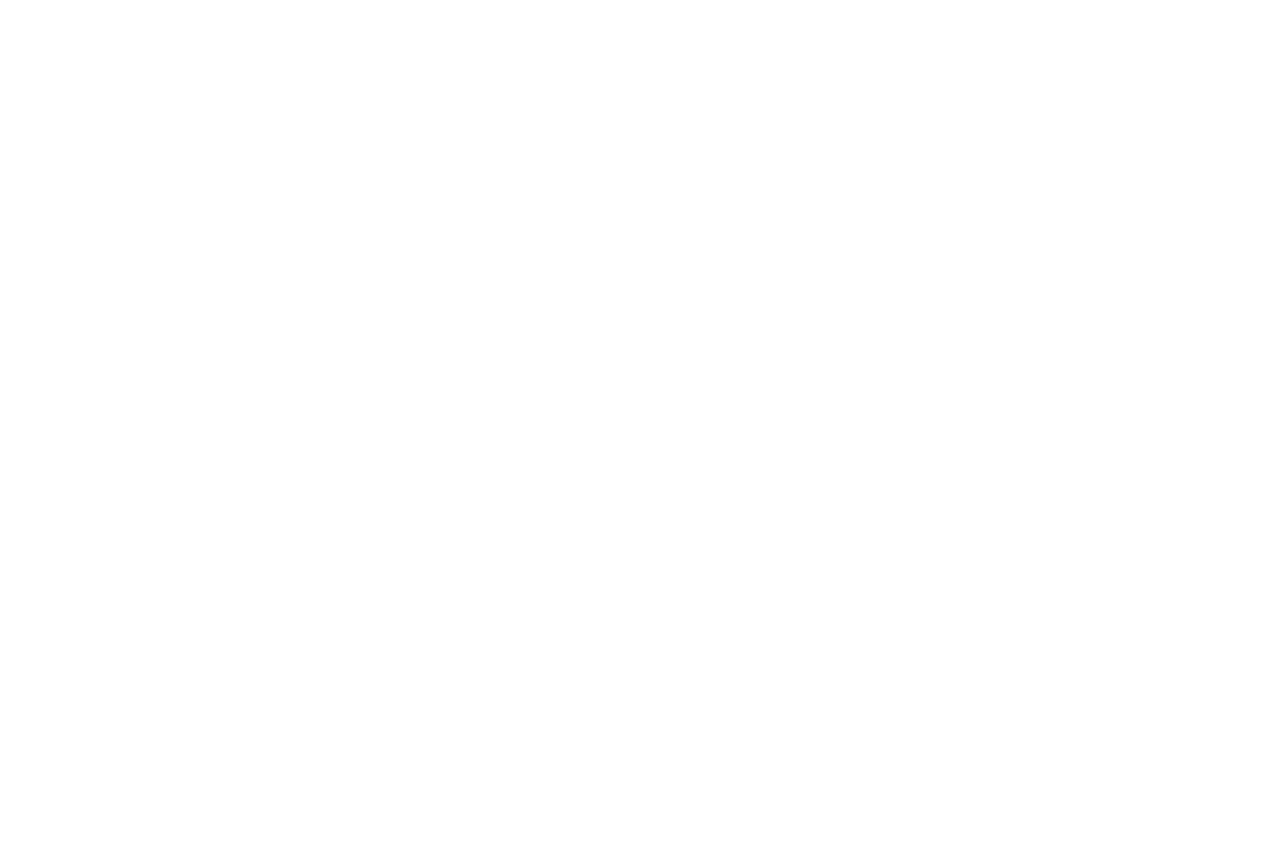
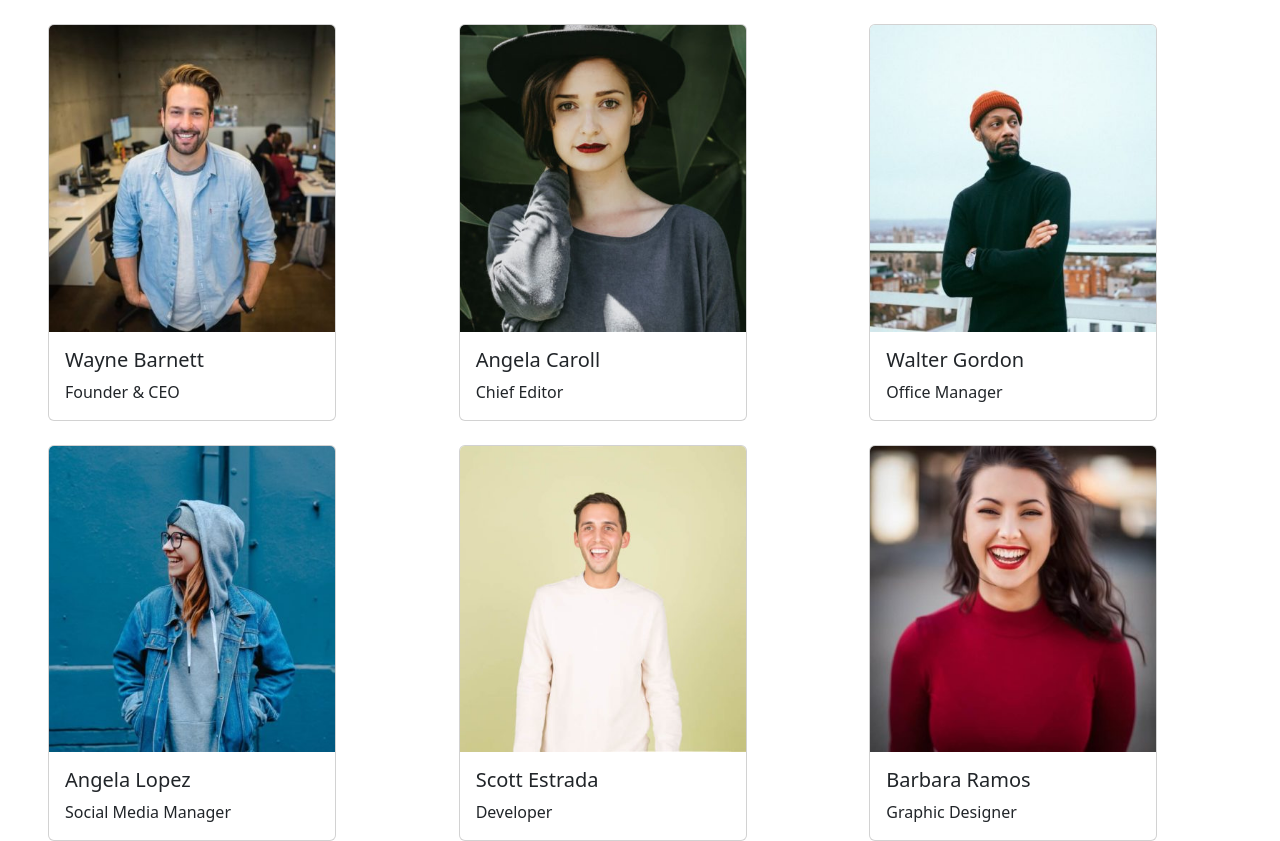
Before and after one commit to yamadicu/js-our-team, a plain HTML site: page index.html in a window 1280 px wide. Before the commit the page ends 800 px from the top, so only its background shows below. Drawn offline with nearby package versions, Linux system fonts and the light colour scheme.

Commit message:
fine esercizio

```diff
--- a/assets/main.js
+++ b/assets/main.js
@@ -2,32 +2,32 @@ const team = [
     {
       nome: 'Wayne Barnett',
       ruolo: 'Founder & CEO',
-      image: 'wayne-barnett-founder-ceo.jpg',
+      image: './assets/img/wayne-barnett-founder-ceo.jpg',
     },
     {
       nome: 'Angela Caroll',
       ruolo: 'Chief Editor',
-      image: 'angela-caroll-chief-editor.jpg',
+      image: './assets/img/angela-caroll-chief-editor.jpg',
     },
     {
       nome: 'Walter Gordon',
       ruolo: 'Office Manager',
-      image: 'walter-gordon-office-manager.jpg',
+      image: './assets/img/walter-gordon-office-manager.jpg',
     },
     {
       nome: 'Angela Lopez',
       ruolo: 'Social Media Manager',
-      image: 'angela-lopez-social-media-manager.jpg',
+      image: './assets/img/angela-lopez-social-media-manager.jpg',
     },
     {
       nome: 'Scott Estrada',
       ruolo: 'Developer',
-      image: 'scott-estrada-developer.jpg',
+      image: './assets/img/scott-estrada-developer.jpg',
     },
     {
       nome: 'Barbara Ramos',
       ruolo: 'Graphic Designer',
-      image: 'barbara-ramos-graphic-designer.jpg',
+      image: './assets/img/barbara-ramos-graphic-designer.jpg',
     },
 ];
 
@@ -42,5 +42,17 @@ for ( let i = 0; i < team.length; i++ ){
         console.log( oggetto[key] );
     }
 
+    document.querySelector('#testo').innerHTML += `
+         <div class="col-4 mt-4">
+             <div class="card" style="width: 18rem;">
+                 <img src='${oggetto.image}' class="card-img-top" alt="...">
+                 <div class="card-body" id='${i}'>
+                    <h5 class="card-title">${ oggetto.nome }</h5>
+                    <p class="card-text">${ oggetto.ruolo }</a>
+                 </div>
+             </div>
+         </div>
+     `
+
 
 }
--- a/index.html
+++ b/index.html
@@ -4,13 +4,20 @@
     <meta charset="UTF-8">
     <meta http-equiv="X-UA-Compatible" content="IE=edge">
     <meta name="viewport" content="width=device-width, initial-scale=1.0">
+    <link href="https://cdn.jsdelivr.net/npm/bootstrap@5.3.0-alpha3/dist/css/bootstrap.min.css" rel="stylesheet" integrity="sha384-KK94CHFLLe+nY2dmCWGMq91rCGa5gtU4mk92HdvYe+M/SXH301p5ILy+dN9+nJOZ" crossorigin="anonymous">
+
     <title>Document</title>
 </head>
 <body>
 
-    <div id="testo"></div>
+    <div id="testo" class="d-flex flex-wrap justify-content-around ms-5"></div>
 
     <script src="./assets/main.js"></script>
+    <script src="https://cdn.jsdelivr.net/npm/bootstrap@5.3.0-alpha3/dist/js/bootstrap.bundle.min.js" integrity="sha384-ENjdO4Dr2bkBIFxQpeoTz1HIcje39Wm4jDKdf19U8gI4ddQ3GYNS7NTKfAdVQSZe" crossorigin="anonymous"></script>
+    <script src="./assets/js/main.js"></script>
+</body>
+</html>
+
 
 </body>
 </html>
```
Also changed, not shown: assets/img/angela-caroll-chief-editor.jpg (renamed from assets/img/img/angela-caroll-chief-editor.jpg), assets/img/angela-lopez-social-media-manager.jpg (renamed from assets/img/img/angela-lopez-social-media-manager.jpg), assets/img/barbara-ramos-graphic-designer.jpg (renamed from assets/img/img/barbara-ramos-graphic-designer.jpg), assets/img/scott-estrada-developer.jpg (renamed from assets/img/img/scott-estrada-developer.jpg), assets/img/walter-gordon-office-manager.jpg (renamed from assets/img/img/walter-gordon-office-manager.jpg), assets/img/wayne-barnett-founder-ceo.jpg (renamed from assets/img/img/wayne-barnett-founder-ceo.jpg).
